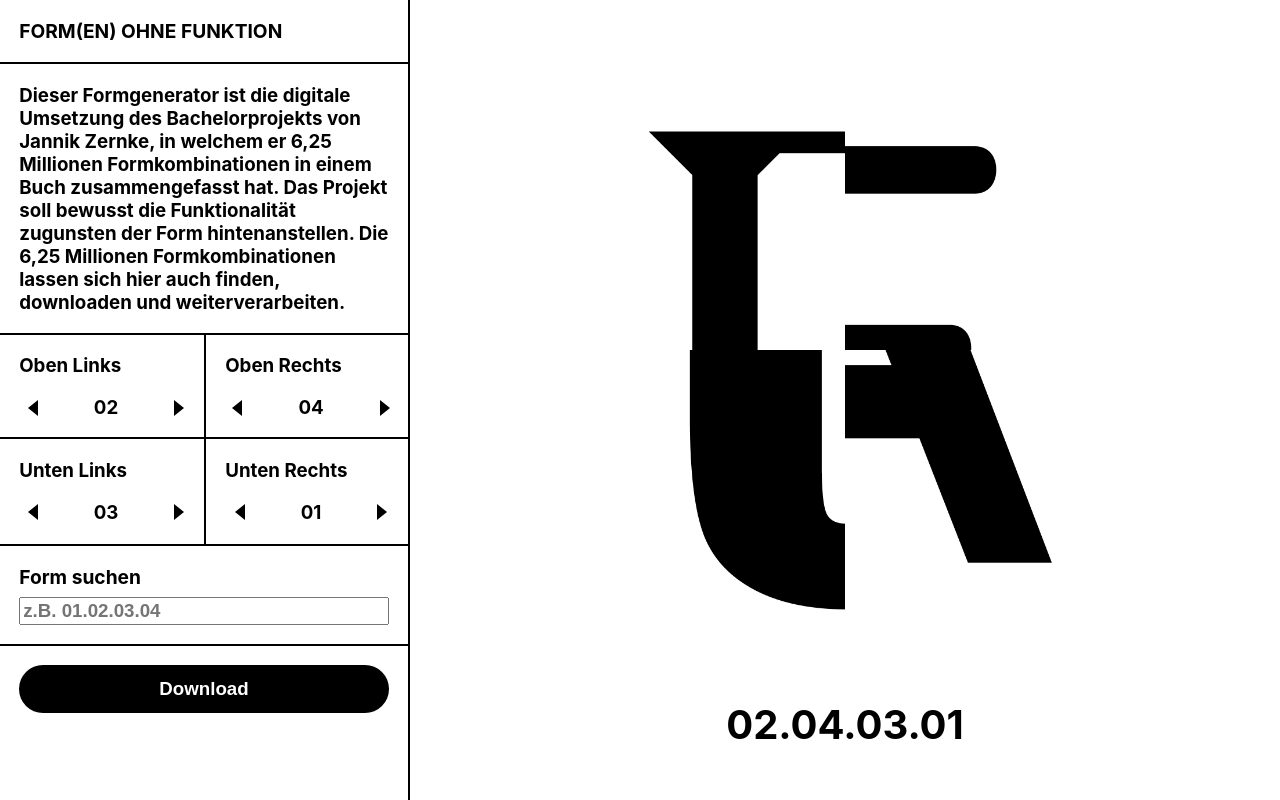
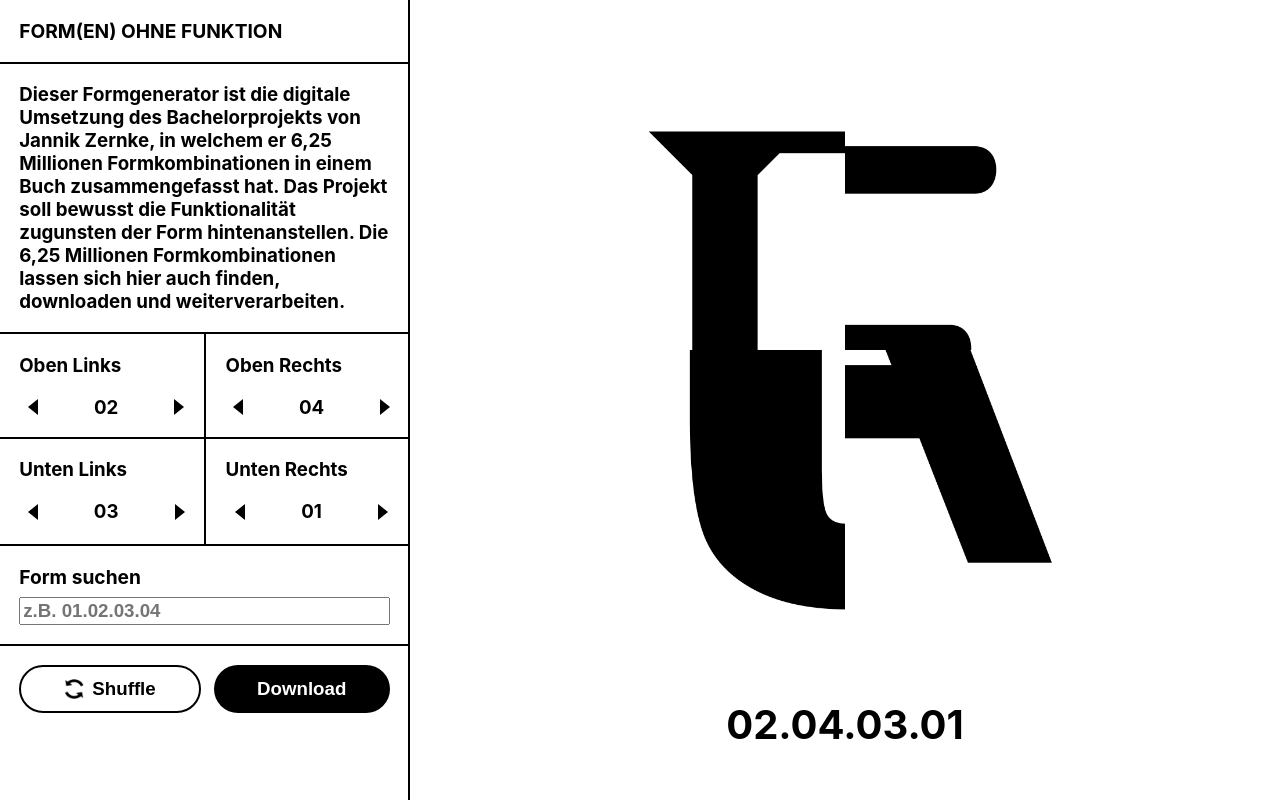
Before and after one commit to jandriescher/formen-ohne-funktion, a React (Create React App) app: page / in a window 1280 px wide. Built offline with nearby package versions, Linux system fonts and the light colour scheme.

Commit message:
add shuffle button

```diff
--- a/src/components/Sidebar/Download/index.js
+++ b/src/components/Sidebar/Buttons/Download/index.js
@@ -1,16 +1,8 @@
 import html2canvas from 'html2canvas'
 import { useContext } from 'react'
 import styled from 'styled-components'
-import { styles } from '../../../constants'
-import { ImageDataContext } from '../../../context/ImageDataProvider'
-
-
-const DownloadContainer = styled.div`
-  display: flex;
-  flex-direction: column;
-  justify-content: center;
-  padding: ${styles.spacing.padding};
-`
+import { styles } from '../../../../constants'
+import { ImageDataContext } from '../../../../context/ImageDataProvider'
 
 const Button = styled.button`
   height: 3rem;
@@ -21,6 +13,7 @@ const Button = styled.button`
   border: none;
   border-radius: 100px;
   cursor: pointer;
+  flex-grow: 1;
 `
 
 const Download = () => {
@@ -39,9 +32,7 @@ const Download = () => {
   }
 
   return (
-    <DownloadContainer>
-      <Button onClick={handleDownload}>Download</Button>
-    </DownloadContainer>
+    <Button onClick={handleDownload}>Download</Button>
   )
 }
 
--- /dev/null
+++ b/src/components/Sidebar/Buttons/Shuffle/index.js
@@ -0,0 +1,37 @@
+import { useContext } from 'react'
+import styled from 'styled-components'
+import { styles } from '../../../../constants'
+import { ImageDataContext } from '../../../../context/ImageDataProvider'
+
+const Button = styled.button`
+  height: 3rem;
+  display: flex;
+  justify-content: center;
+  gap: 8px;
+  align-items: center;
+  background-color: white;
+  color: black;
+  border: 2px solid black;
+  font-size: ${styles.font.paragraph.size};
+  font-weight: ${styles.font.paragraph.weight};
+  border-radius: 100px;
+  cursor: pointer;
+  flex-grow: 1;
+`
+
+const Shuffle = () => {
+  const { setRandomImageKeys } = useContext(ImageDataContext)
+
+  const shuffle = async () => {
+    setRandomImageKeys()
+  }
+
+  return (
+    <Button onClick={shuffle}>
+      <img src={'./icons/shuffle.png'} alt="shuffle" height={'20px'}/>
+      Shuffle
+    </Button>
+  )
+}
+
+export default Shuffle
--- /dev/null
+++ b/src/components/Sidebar/Buttons/index.js
@@ -0,0 +1,22 @@
+import styled from 'styled-components'
+import Download from './Download'
+import Shuffle from './Shuffle'
+import { styles } from '../../../constants'
+
+
+const ButtonsContainer = styled.div`
+  display: flex;
+  gap: 13px;
+  padding: ${styles.spacing.padding};
+`
+
+const Buttons = () => {
+  return (
+    <ButtonsContainer>
+      <Shuffle />
+      <Download />
+    </ButtonsContainer>
+  )
+}
+
+export default Buttons
--- a/src/components/Sidebar/index.js
+++ b/src/components/Sidebar/index.js
@@ -1,14 +1,17 @@
 import styled from 'styled-components'
+import { styles } from '../../constants'
+import Buttons from './Buttons'
 import Controls from './Controls'
+import Description from './Description'
 import Header from './Header'
-import Description from './Description'
 import Search from './Search'
-import Download from './Download'
-import { styles } from '../../constants'
 
 const SideBarContainer = styled.div`
   background-color: white;
   border-right: ${styles.borders.strength} solid black;
+  display: grid;
+  grid-template-rows: 64px min-content min-content min-content min-content;
+  height: 100vh;
 `
 
 const Sidebar = () => {
@@ -18,7 +21,7 @@ const Sidebar = () => {
       <Description />
       <Controls />
       <Search />
-      <Download />
+      <Buttons />
     </SideBarContainer>
   )
 }
```
